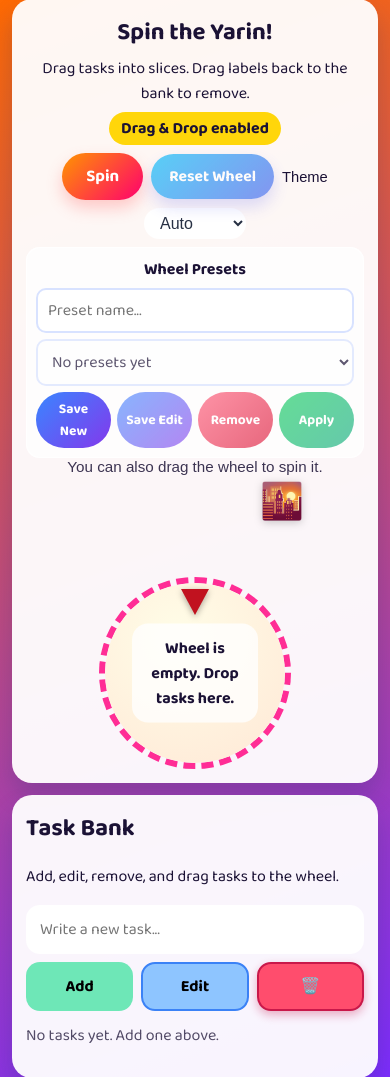
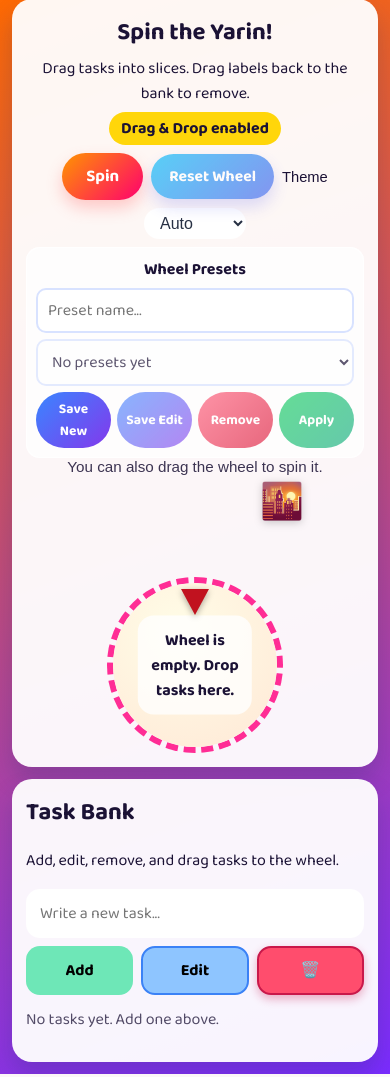
Before and after one commit to Shai2u/spin_the_wheel_game, a Django app: page / in a window 390 px wide. Shown: the part 13-1090 px from the top of the page. Run offline with Django 4.2, Linux system fonts and the light colour scheme; data comes from the database, SQL or seed files in the repository; data that the repository does not hold is empty.

Commit message:
Adjust placeholder wheel dimensions in styles.css for improved responsiveness: refine width calculations to enhance layout adaptability across various screen sizes.

```diff
--- a/static/wheelgame/styles.css
+++ b/static/wheelgame/styles.css
@@ -179,7 +179,7 @@ body.theme-night {
 }
 
 .placeholder-wheel {
-  width: min(calc((100dvh - 420px) * 0.75), calc((100vw - 488px) * 0.75));
+  width: min(calc((100dvh - 460px) * 0.75), calc((100vw - 520px) * 0.72));
   aspect-ratio: 1 / 1;
   border-radius: 50%;
   border: 6px dashed var(--accent);
@@ -494,7 +494,7 @@ body.theme-night {
   }
 
   .placeholder-wheel {
-    width: min(49.2vw, 41.25dvh);
+    width: min(45vw, 38dvh);
   }
 
   .sky-deco {
```
